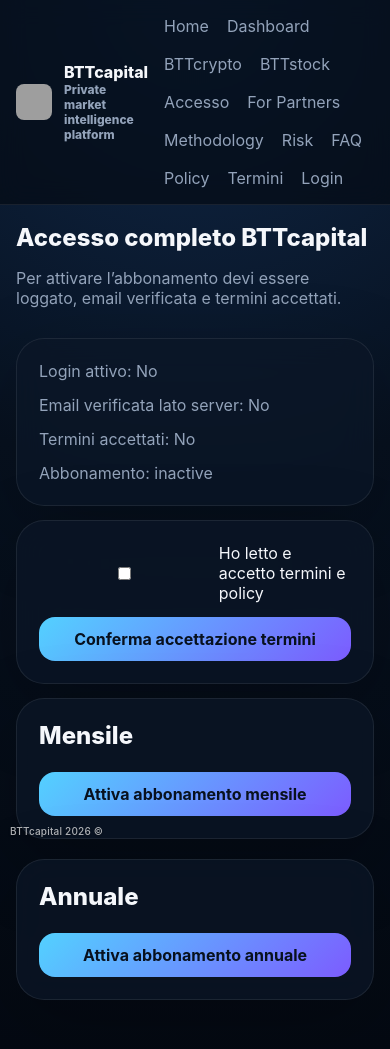
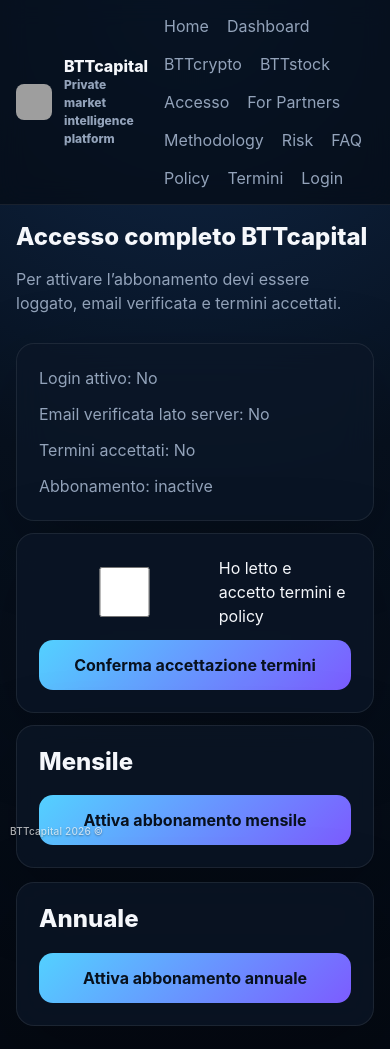
Before and after one commit to antoniobottalico1505/btt-fusion-platform, a Next.js app in the folder web/: page /pricing in a window 390 px wide. Built offline with nearby package versions, Linux system fonts and the light colour scheme; grey boxes are pictures that could not be loaded.

Commit message:
Improve mobile layout for BTTcapital website

```diff
--- a/web/app/globals.css
+++ b/web/app/globals.css
@@ -89,4 +89,92 @@
   .site-copyright span {
     font-size: 10px;
   }
+
+@media (max-width: 768px) {
+  .shell {
+    width: 100%;
+    max-width: 100%;
+    padding-left: 16px;
+    padding-right: 16px;
+    box-sizing: border-box;
+  }
+
+  .section {
+    padding-top: 18px;
+    padding-bottom: 18px;
+  }
+
+  .hero,
+  .grid-2,
+  .grid-3,
+  .kpi-grid,
+  .actions {
+    display: grid !important;
+    grid-template-columns: 1fr !important;
+    gap: 14px !important;
+  }
+
+  .hero {
+    align-items: stretch;
+  }
+
+  .hero-copy,
+  .hero-stats,
+  .panel,
+  .card,
+  .kpi,
+  .metric,
+  .auth-card {
+    width: 100%;
+    box-sizing: border-box;
+    border-radius: 18px;
+  }
+
+  .section-title,
+  .h1 {
+    text-align: left;
+    line-height: 1.15;
+  }
+
+  .h1 {
+    font-size: 32px !important;
+  }
+
+  .section-sub,
+  .lead,
+  .muted,
+  .stack span,
+  p {
+    line-height: 1.5;
+  }
+
+  button,
+  .actions button,
+  .auth-card button,
+  input,
+  select,
+  textarea {
+    width: 100%;
+    min-height: 50px;
+    box-sizing: border-box;
+    border-radius: 14px;
+  }
+
+  input,
+  select,
+  textarea {
+    padding: 14px 16px;
+  }
+
+  .stack {
+    gap: 12px !important;
+  }
+
+  .log,
+  pre {
+    overflow-x: auto;
+    white-space: pre-wrap;
+    word-break: break-word;
+  }
 }
+}
```
